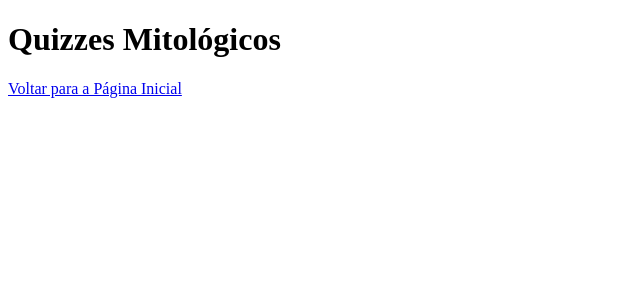
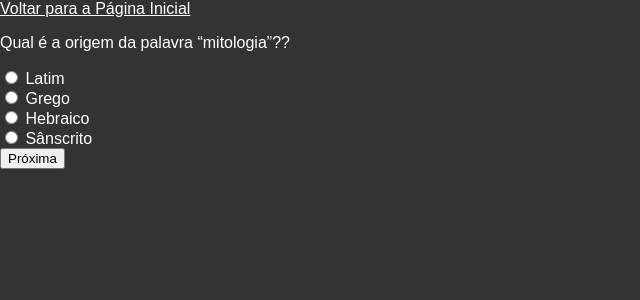
Before and after one commit to LuanKitsune/projeto_flask, a Flask app: page /quizzes in a window 1280 px wide. Shown: the top 300 px of the page, without its empty margins (0-640 px from the left). Run offline with Flask 3, Linux system fonts and the light colour scheme.

Commit message:
Add files via upload

```diff
--- a/templates/quizzes.html
+++ b/templates/quizzes.html
@@ -1,17 +1,101 @@
-<!-- templates/quizzes.html -->
-
 <!DOCTYPE html>
 <html lang="pt-br">
 <head>
     <meta charset="UTF-8">
     <meta http-equiv="X-UA-Compatible" content="IE=edge">
-    <title>Quizzes Mitológicos</title>
+    <title>Cadastro</title>
+    <link rel="stylesheet" href="{{ url_for('static', filename='css/style.css') }}">
+
+    <a href="{{ url_for('home') }}">Voltar para a Página Inicial</a>
+    <style>
+        body {
+    font-family: 'Arial', sans-serif;
+    background-color: #333;
+    color: #fff;
+    margin: 0;
+    padding: 0;
+}
+    </style>
 </head>
 <body>
-    <h1>Quizzes Mitológicos</h1>
+    <div class="quiz-container" id="quiz">
+        <p id="question" class="question"></p>
+        <div id="options" class="options"></div>
+        <button id="submit">Next</button>
+        <p id="result"></p>
+    </div>
 
-    <!-- Adicione quizzes aqui -->
+    <script>
+        var quiz = [
+            {
+                question: "Qual é a origem da palavra “mitologia”??",
+                options: ["Latim", "Grego", "Hebraico", "Sânscrito"],
+                answer: "Grego"
+            },
+            {
+                question: "Qual é um exemplo de uma lenda urbana moderna que é considerada parte da mitologia contemporânea?",
+                options: ["Drácula", "Slenderman", "Medusa", "Minotauro"],
+                answer: "Slenderman"
+            },
+            {
+                question: "Qual é a origem da lenda urbana do Slenderman?",
+                options: ["Fóruns da internet", "Literatura grega antiga", "Mitologia nórdica", "Contos de fadas dos irmãos Grimm"],
+                answer: "Fóruns da internet"
+            },
+            {
+                question: "A palavra “mythos”, que faz parte da origem da palavra “mitologia”, significa o quê em grego?",
+                options: ["Estudo", "História ou narrativa", "Deus", "Monstro"],
+                answer: "História ou narrativa"
+            },
+            {
+                question: "Quem é o deus do trovão na mitologia nórdica?",
+                options: ["Zeus", "Hércules", "Thor", "Loki"],
+                answer: "Thor"
+            }
+        ];
 
-    <a href="{{ url_for('home') }}">Voltar para a Página Inicial</a>
+        var currentQuestion = 0;
+
+        function showQuestion() {
+            var questionElement = document.getElementById('question');
+            var optionsElement = document.getElementById('options');
+            var submitButton = document.getElementById('submit');
+
+            questionElement.textContent = quiz[currentQuestion].question;
+            optionsElement.innerHTML = '';
+            for (var i = 0; i < quiz[currentQuestion].options.length; i++) {
+                var option = document.createElement('div');
+                option.innerHTML = '<input type="radio" name="option" value="' + quiz[currentQuestion].options[i] + '"> ' + quiz[currentQuestion].options[i];
+                optionsElement.appendChild(option);
+            }
+
+            submitButton.textContent = currentQuestion < quiz.length - 1 ? 'Próxima' : 'Fim';
+        }
+
+        document.getElementById('submit').addEventListener('click', function() {
+            var selectedOption = document.querySelector('input[name=option]:checked');
+            if (!selectedOption) {
+                alert('Por favor, selecione uma resposta!');
+                return;
+            }
+
+            var resultElement = document.getElementById('result');
+            if (selectedOption.value === quiz[currentQuestion].answer) {
+                resultElement.textContent = 'Questão ' + (currentQuestion + 1) + ': Correto!';
+            } else {
+                resultElement.textContent = 'Questão ' + (currentQuestion + 1) + ': Errado! A resposta correcta é ' + quiz[currentQuestion].answer;
+            }
+
+            currentQuestion++;
+            if (currentQuestion < quiz.length) {
+                showQuestion();
+            } else {
+                document.getElementById('submit').style.display = 'none';
+            }
+        });
+
+        showQuestion();
+    </script>
+
 </body>
 </html>
```
